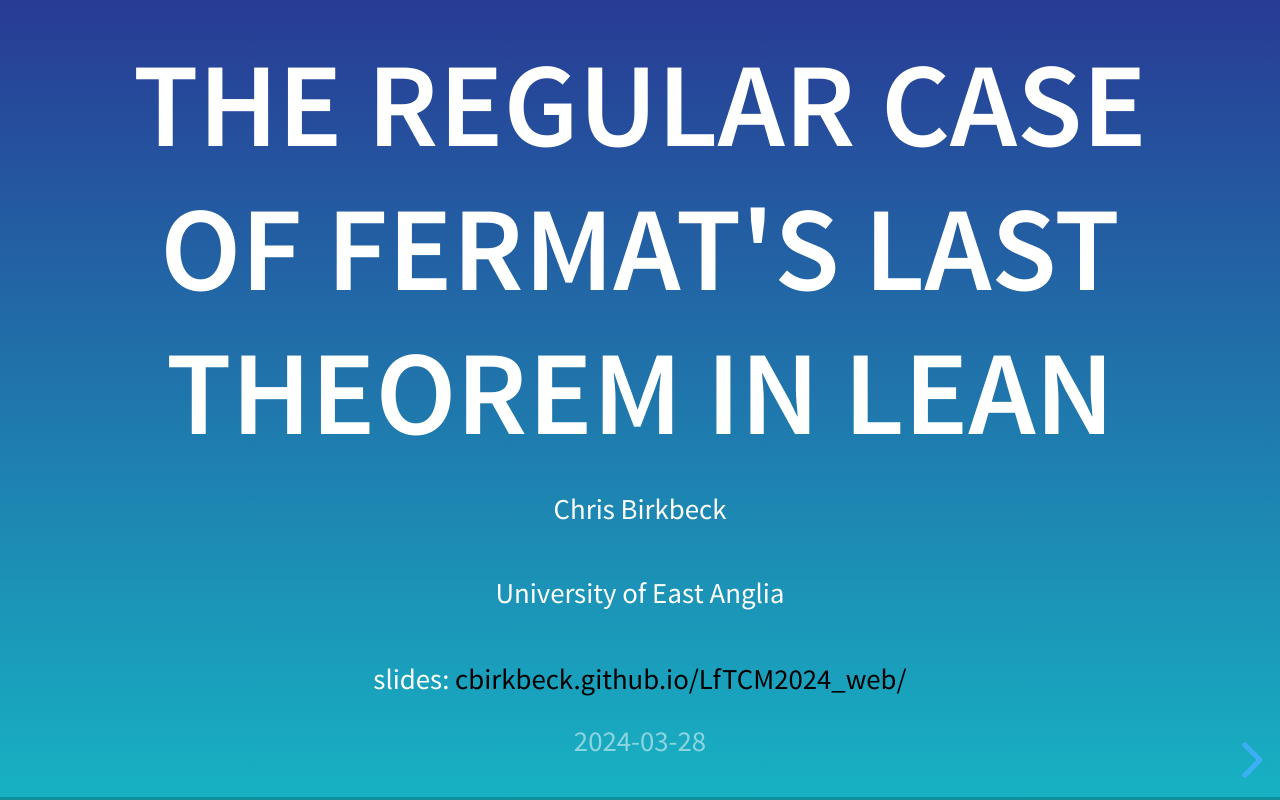
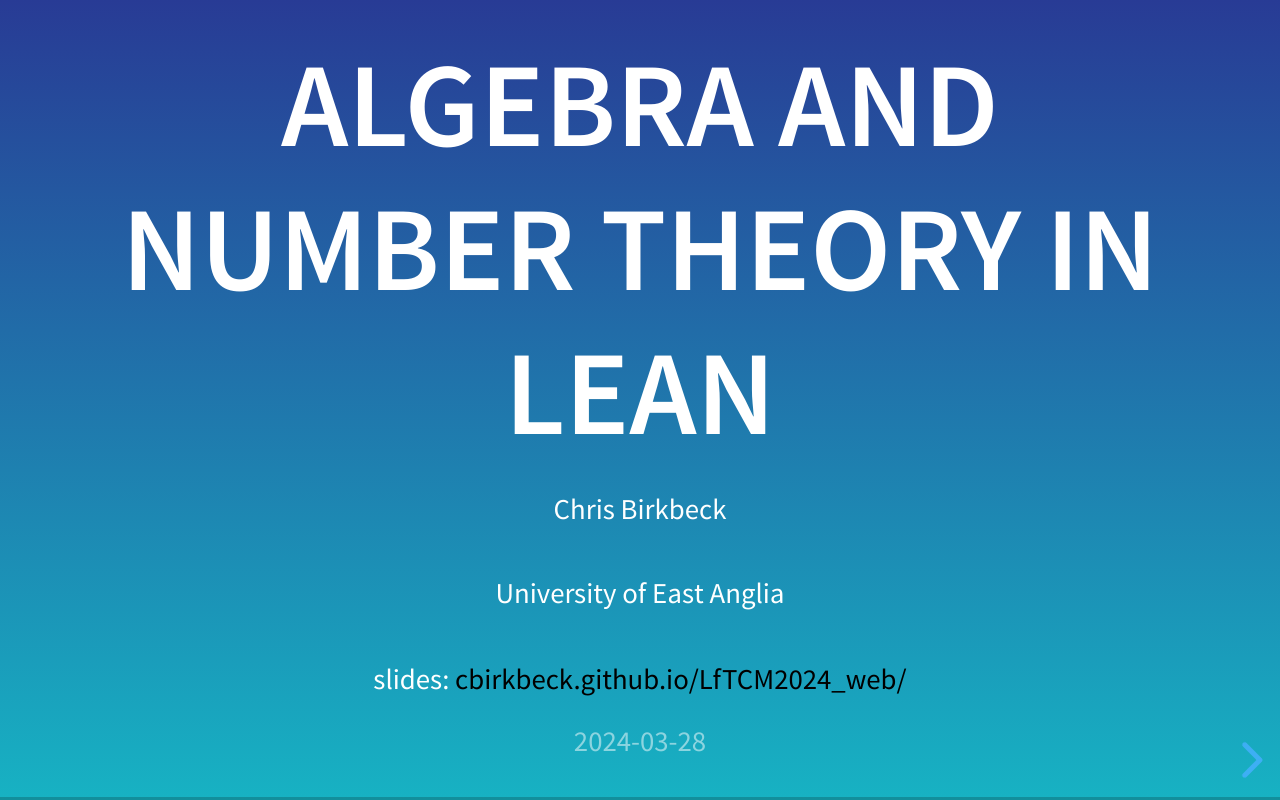
Before and after one commit to CBirkbeck/ETH_FLT, a website: page index.html in a window 1280 px wide. Drawn offline with nearby package versions, Linux system fonts and the light colour scheme.

Commit message:
Revert "start"
This reverts commit e5a246771da8938202428589f1e966959c51e227.

```diff
--- a/index.html
+++ b/index.html
@@ -4,7 +4,7 @@
 	<head>
 		<meta charset="utf-8">
 
-		<title>ETH_FLT</title>
+		<title>LfTCM_ANT</title>
 
 		<meta name="description" content="Algebra and Number Theory in Lean">
 		<meta name="author" content="Chris Birkbeck">
@@ -100,7 +100,7 @@
 			<!-- Any section element inside of this container is displayed as a slide -->
 			 <div class="slides" >
 				<section data-background-gradient="linear-gradient(to bottom, #283b95, #17b2c3)">
-					<h1>The regular case of Fermat's Last Theorem in Lean</h1>
+					<h1>Algebra and Number Theory in Lean</h1>
 					<p>
 						<small>Chris Birkbeck</small>
 					</p>
```
